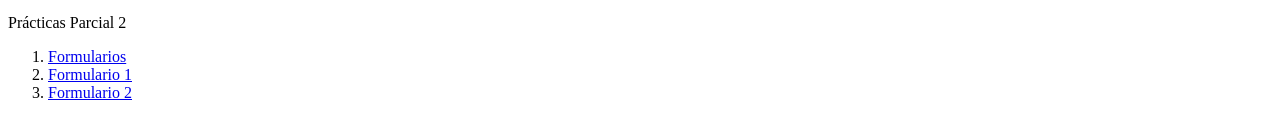
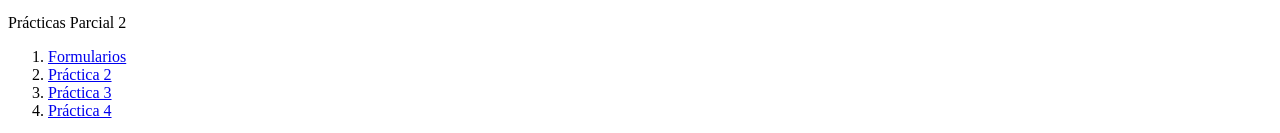
Before and after one commit to Danizza20/portafolio, a plain HTML site: page Index.html in a window 1280 px wide. Shown: the part 1286-1419 px from the top of the page. Drawn offline with Linux system fonts and the light colour scheme.

Commit message:
Update Index.html

```diff
--- a/Index.html
+++ b/Index.html
@@ -67,8 +67,9 @@
         <p align="left">Prácticas Parcial 2
                 <ol type="1">
                     <li><a href="formulario.html">Formularios</a></li>
-                    <li><a href="formulario1.html">Formulario 1</a></li>
-                    <li><a href="cinepolis.html">Formulario 2</a></li>
+                    <li><a href="formulario1.html">Práctica 2</a></li>
+                    <li><a href="cinepolis.html">Práctica 3</a></li>
+                    <li><a href="poetasmexicanos.html">Práctica 4</a></li>
 
                 </ol>
         </header>
```
